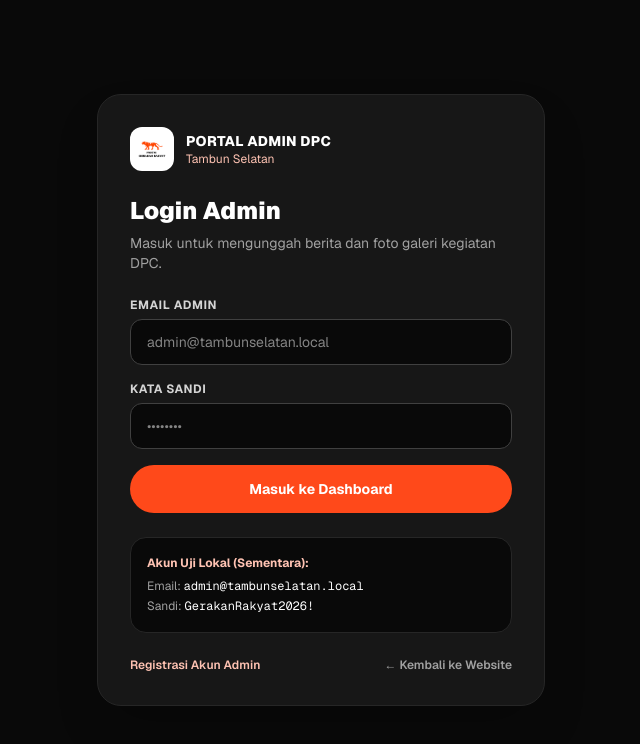
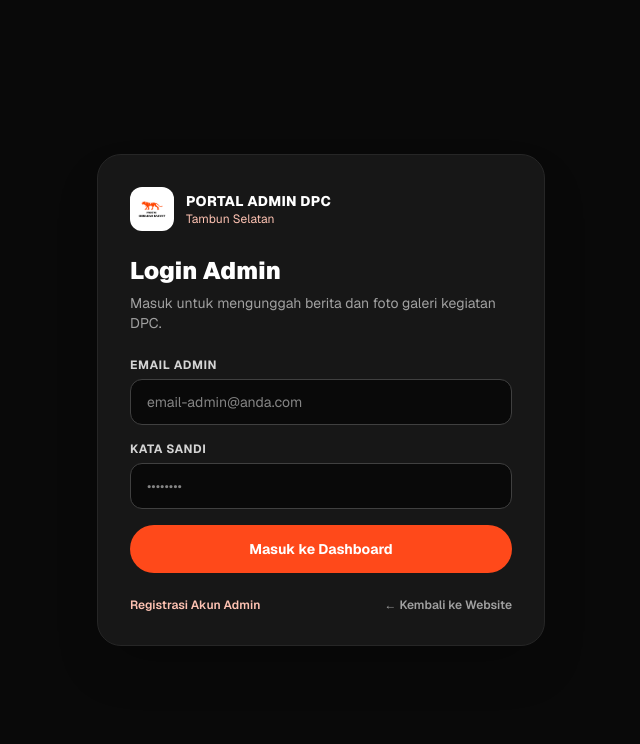
Before and after one commit to yunusfirman69-dot/gr-dpc-tambun-selatan, a Next.js app: page /admin/login in a window 1280 px wide. Shown: the top 744 px of the page, without its empty margins (319-959 px from the left). Built offline with nearby package versions, Linux system fonts and the light colour scheme.

Commit message:
Remove temporary local admin test account

```diff
--- a/src/app/admin/login/page.tsx
+++ b/src/app/admin/login/page.tsx
@@ -81,7 +81,7 @@ export default function AdminLoginPage() {
               required
               value={email}
               onChange={(e) => setEmail(e.target.value)}
-              placeholder="admin@tambunselatan.local"
+              placeholder="email-admin@anda.com"
               className="mt-1.5 w-full rounded-xl border border-neutral-700 bg-[#090909] px-4 py-3 text-sm text-white outline-none transition-colors focus:border-[#ff491a]"
             />
           </div>
@@ -109,16 +109,6 @@ export default function AdminLoginPage() {
           </button>
         </form>
 
-        <div className="mt-6 rounded-2xl border border-neutral-800 bg-[#090909] p-4 text-xs leading-relaxed text-neutral-400">
-          <p className="font-bold text-[#ffc3b3]">Akun Uji Lokal (Sementara):</p>
-          <p className="mt-1">
-            Email: <code className="text-white">admin@tambunselatan.local</code>
-          </p>
-          <p>
-            Sandi: <code className="text-white">GerakanRakyat2026!</code>
-          </p>
-        </div>
-
         <div className="mt-6 flex items-center justify-between text-xs">
           <Link
             href="/admin/register"
--- a/src/app/api/admin/login/route.ts
+++ b/src/app/api/admin/login/route.ts
@@ -52,10 +52,11 @@ export async function POST(request: Request) {
       }
     }
 
-    // 2. Fallback ke kredensial environment variable / default lokal
+    // 2. Fallback ke kredensial environment variable jika diset secara eksplisit
     if (!authenticated) {
       const expected = getAdminCredentials();
       if (
+        expected &&
         email === expected.email.toLowerCase() &&
         password === expected.password
       ) {
--- a/src/lib/admin-auth.ts
+++ b/src/lib/admin-auth.ts
@@ -22,11 +22,11 @@ function getSecret(): string {
   return process.env.ADMIN_SESSION_SECRET || "pgr-tambun-selatan-dev-secret-key";
 }
 
-export function getAdminCredentials() {
-  return {
-    email: process.env.ADMIN_EMAIL || "admin@tambunselatan.local",
-    password: process.env.ADMIN_PASSWORD || "GerakanRakyat2026!",
-  };
+export function getAdminCredentials(): { email: string; password: string } | null {
+  const email = process.env.ADMIN_EMAIL?.trim();
+  const password = process.env.ADMIN_PASSWORD;
+  if (!email || !password) return null;
+  return { email, password };
 }
 
 export async function hashPassword(password: string): Promise<string> {
```
